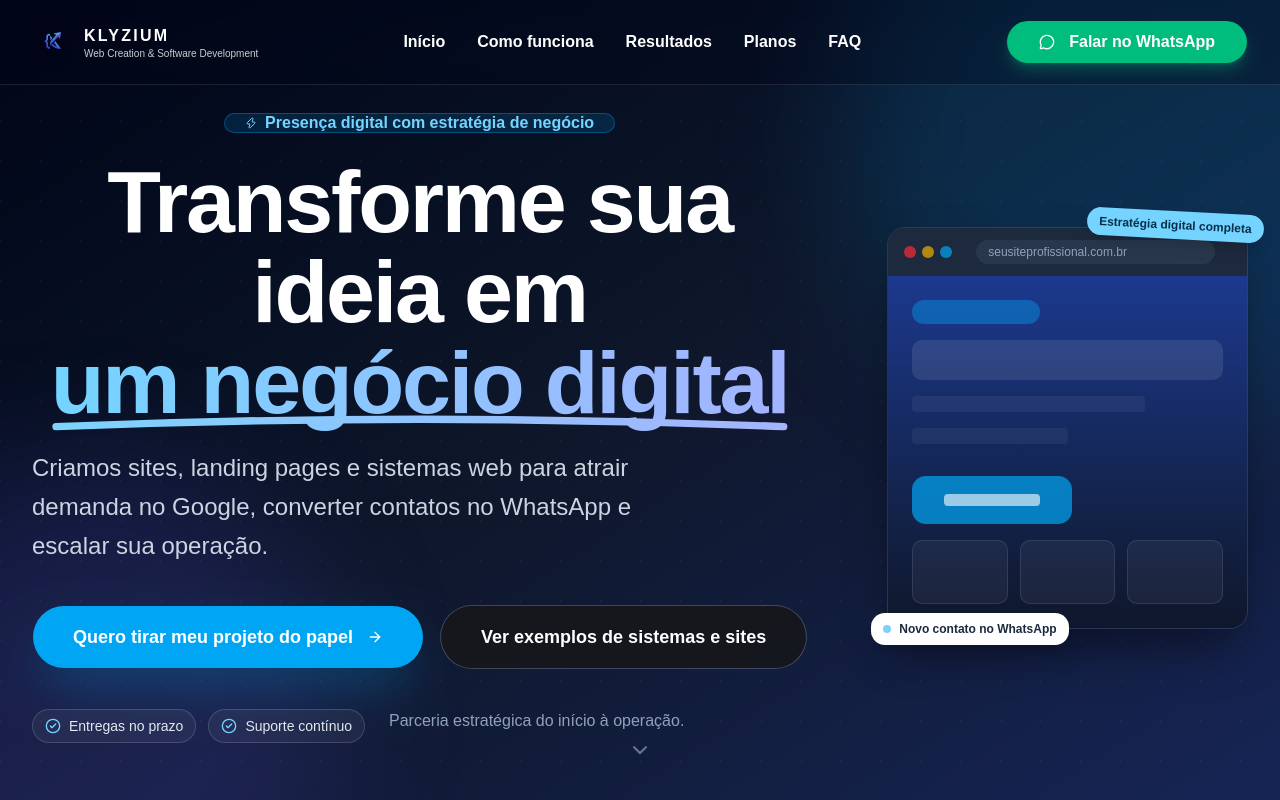
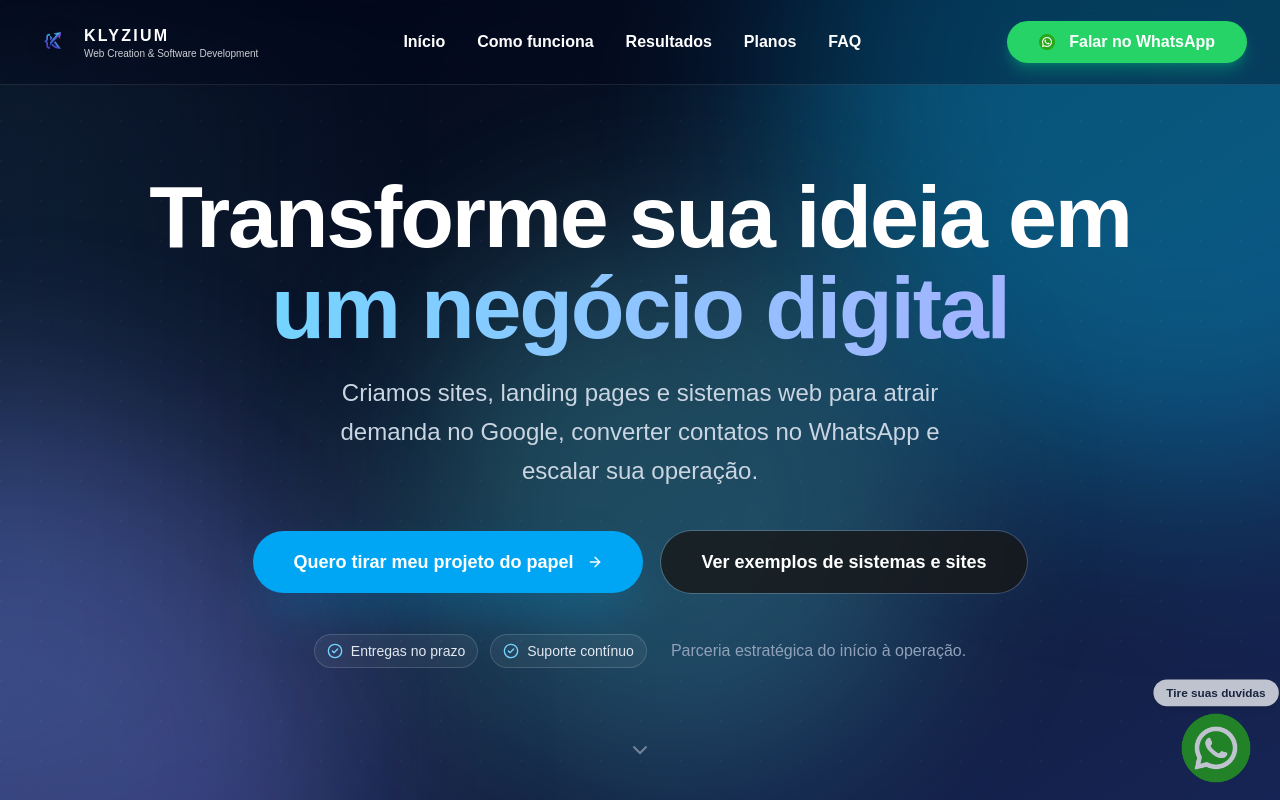
Before and after one commit to Klyzium/main-site, a React (Vite) app: page / in a window 1280 px wide. Shown: the top 800 px of the page. Built offline with nearby package versions, Linux system fonts and the light colour scheme; the HTML template or start-up script is replaced by a standard one.

Commit message:
add botao zap e atualizaçoes

```diff
--- a/src/App.tsx
+++ b/src/App.tsx
@@ -8,6 +8,7 @@ import { HowItWorks } from "@/components/sections/how-it-works";
 import { Navbar } from "@/components/sections/navbar";
 import { Pricing } from "@/components/sections/pricing";
 import { Results } from "@/components/sections/results";
+import { WhatsappButton } from "@/components/whatsapp-button";
 import { gsap } from "@/lib/gsap";
 
 export default function App() {
@@ -18,7 +19,6 @@ export default function App() {
   useLayoutEffect(() => {
     const ctx = gsap.context(() => {
       const prefersReducedMotion = window.matchMedia("(prefers-reduced-motion: reduce)").matches;
-      const desktopStack = window.matchMedia("(min-width: 1024px)").matches;
       const preloader = preloaderRef.current;
       const logo = logoRef.current;
       const paths = logo?.querySelectorAll("path");
@@ -31,46 +31,8 @@ export default function App() {
 
         gsap.set(sections, { autoAlpha: 1 });
 
-        if (desktopStack && sections.length > 1) {
-          const heroSection = sections[0];
-          const firstSectionAfterHero = sections[1];
-          const overlapDistance = 260;
-
-          gsap.set(sections, { position: "relative" });
-          gsap.set(sections[0], { zIndex: 1 });
-          gsap.set(firstSectionAfterHero, { zIndex: 2 });
-
-          gsap.fromTo(
-            firstSectionAfterHero,
-            { y: overlapDistance, boxShadow: "0 -22px 60px rgba(2, 6, 23, 0.35)" },
-            {
-              y: 0,
-              boxShadow: "0 0 0 rgba(2, 6, 23, 0)",
-              ease: "none",
-              scrollTrigger: {
-                trigger: firstSectionAfterHero,
-                start: "top bottom",
-                end: `top top+=${overlapDistance}`,
-                scrub: true,
-              },
-            },
-          );
-
-          gsap.to(heroSection, {
-            y: -48,
-            scale: 0.985,
-            ease: "none",
-            scrollTrigger: {
-              trigger: firstSectionAfterHero,
-              start: "top bottom",
-              end: `top top+=${overlapDistance}`,
-              scrub: true,
-            },
-          });
-        }
-
         sections
-          .filter((section, index) => section.id !== "hero" && (!desktopStack || index !== 1))
+          .filter((section) => section.id !== "hero")
           .forEach((section) => {
             gsap.fromTo(
               section,
@@ -169,6 +131,7 @@ export default function App() {
         <CTA />
       </main>
       <Footer />
+      <WhatsappButton />
     </div>
   );
 }
--- a/src/components/sections/cta.tsx
+++ b/src/components/sections/cta.tsx
@@ -1,6 +1,7 @@
 import { Container } from "@/components/layout/container";
 import { Section } from "@/components/layout/section";
 import { Button } from "@/components/ui/button";
+import { WHATSAPP_URL } from "@/lib/whatsapp";
 
 export function CTA() {
   return (
@@ -20,10 +21,14 @@ export function CTA() {
         </p>
         <div className="flex justify-center">
           <Button
+            asChild
             size="lg"
-            className="h-14 rounded-full bg-sky-600 px-10 text-base font-bold text-white shadow-2xl shadow-black/20 hover:bg-sky-500"
+            className="h-14 rounded-full bg-[#25D366] px-10 text-base font-bold text-white shadow-2xl shadow-emerald-500/30 hover:bg-[#1fb357]"
           >
-            Falar no WhatsApp agora
+            <a href={WHATSAPP_URL} target="_blank" rel="noopener noreferrer">
+              <img src="/redesSociais/whatsapp.png" alt="" aria-hidden="true" className="mr-2 h-5 w-5" />
+              Falar no WhatsApp agora
+            </a>
           </Button>
         </div>
       </Container>
--- a/src/components/sections/hero.tsx
+++ b/src/components/sections/hero.tsx
@@ -1,6 +1,5 @@
 import { useLayoutEffect, useRef } from "react";
-import { ArrowRight, CheckCircle2, ChevronDown, Zap } from "lucide-react";
-import { Badge } from "@/components/ui/badge";
+import { ArrowRight, CheckCircle2, ChevronDown } from "lucide-react";
 import { Button } from "@/components/ui/button";
 import { Container } from "@/components/layout/container";
 import { gsap } from "@/lib/gsap";
@@ -10,18 +9,147 @@ export function Hero() {
 
   useLayoutEffect(() => {
     if (window.matchMedia("(prefers-reduced-motion: reduce)").matches) return;
+    const isMobile = window.matchMedia("(max-width: 767px)").matches;
+    let removeMouseListener: (() => void) | null = null;
+    let removeMouseLeaveListener: (() => void) | null = null;
 
     const ctx = gsap.context(() => {
+      const section = sectionRef.current;
       const tl = gsap.timeline({ defaults: { ease: "power3.out" } });
 
-      tl.from("[data-hero-badge]", { y: 18, autoAlpha: 0, duration: 0.45 })
-        .from("[data-hero-title]", { y: 28, autoAlpha: 0, duration: 0.6 }, "-=0.15")
+      tl.from("[data-hero-title]", { y: 28, autoAlpha: 0, duration: 0.6 }, "-=0.15")
         .from("[data-hero-text]", { y: 22, autoAlpha: 0, duration: 0.45 }, "-=0.2")
-        .from("[data-hero-proof]", { y: 16, autoAlpha: 0, duration: 0.4 }, "-=0.12")
-        .from("[data-hero-mockup]", { y: 24, autoAlpha: 0, scale: 0.98, duration: 0.6 }, "-=0.35");
+        .from("[data-hero-proof]", { y: 16, autoAlpha: 0, duration: 0.4 }, "-=0.12");
+
+      gsap.fromTo(
+        "[data-aurora='a']",
+        { x: isMobile ? -55 : -120, y: isMobile ? 22 : 60, scale: 0.9, autoAlpha: isMobile ? 0.42 : 0.55 },
+        {
+          x: isMobile ? 65 : 140,
+          y: isMobile ? -35 : -90,
+          scale: isMobile ? 1.08 : 1.2,
+          autoAlpha: isMobile ? 0.72 : 0.95,
+          duration: isMobile ? 7.4 : 5.2,
+          repeat: -1,
+          yoyo: true,
+          ease: "sine.inOut",
+        },
+      );
+
+      gsap.fromTo(
+        "[data-aurora='b']",
+        { x: isMobile ? 48 : 90, y: isMobile ? -20 : -50, scale: 0.9, autoAlpha: isMobile ? 0.38 : 0.5 },
+        {
+          x: isMobile ? -70 : -150,
+          y: isMobile ? 46 : 100,
+          scale: isMobile ? 1.08 : 1.18,
+          autoAlpha: isMobile ? 0.7 : 0.92,
+          duration: isMobile ? 8.2 : 5.8,
+          repeat: -1,
+          yoyo: true,
+          ease: "sine.inOut",
+        },
+      );
+
+      gsap.fromTo(
+        "[data-aurora='c']",
+        { x: isMobile ? -32 : -80, y: isMobile ? 26 : 70, scale: 0.9, autoAlpha: isMobile ? 0.34 : 0.45 },
+        {
+          x: isMobile ? 46 : 110,
+          y: isMobile ? -34 : -80,
+          scale: isMobile ? 1.06 : 1.14,
+          autoAlpha: isMobile ? 0.62 : 0.85,
+          duration: isMobile ? 7 : 4.8,
+          repeat: -1,
+          yoyo: true,
+          ease: "sine.inOut",
+        },
+      );
+
+      gsap.fromTo(
+        "[data-aurora='d']",
+        { xPercent: -120, autoAlpha: isMobile ? 0.1 : 0.18 },
+        {
+          xPercent: 120,
+          autoAlpha: isMobile ? 0.24 : 0.42,
+          duration: isMobile ? 8.8 : 4.6,
+          repeat: -1,
+          yoyo: true,
+          ease: "sine.inOut",
+        },
+      );
+
+      if (!isMobile && section && window.matchMedia("(pointer: fine)").matches) {
+        const moveAurora = (event: MouseEvent) => {
+          const bounds = section.getBoundingClientRect();
+          const offsetX = ((event.clientX - bounds.left) / bounds.width - 0.5) * 30;
+          const offsetY = ((event.clientY - bounds.top) / bounds.height - 0.5) * 24;
+          const cursorX = event.clientX - bounds.left;
+          const cursorY = event.clientY - bounds.top;
+
+          gsap.to("[data-aurora-parallax]", {
+            x: offsetX,
+            y: offsetY,
+            duration: 0.9,
+            ease: "power2.out",
+            overwrite: "auto",
+          });
+
+          gsap.to("[data-cursor-glow]", {
+            x: cursorX,
+            y: cursorY,
+            autoAlpha: 0.8,
+            duration: 0.35,
+            ease: "power2.out",
+            overwrite: "auto",
+          });
+
+          gsap.to("[data-aurora-tilt]", {
+            rotateX: offsetY * -0.08,
+            rotateY: offsetX * 0.08,
+            transformPerspective: 900,
+            transformOrigin: "50% 50%",
+            duration: 0.45,
+            ease: "power2.out",
+            overwrite: "auto",
+          });
+        };
+
+        const leaveAurora = () => {
+          gsap.to("[data-cursor-glow]", { autoAlpha: 0, duration: 0.5, ease: "power2.out", overwrite: "auto" });
+          gsap.to("[data-aurora-parallax]", { x: 0, y: 0, duration: 0.7, ease: "power2.out", overwrite: "auto" });
+          gsap.to("[data-aurora-tilt]", {
+            rotateX: 0,
+            rotateY: 0,
+            duration: 0.7,
+            ease: "power2.out",
+            overwrite: "auto",
+          });
+        };
+
+        section.addEventListener("mousemove", moveAurora);
+        section.addEventListener("mouseleave", leaveAurora);
+        removeMouseListener = () => section.removeEventListener("mousemove", moveAurora);
+        removeMouseLeaveListener = () => section.removeEventListener("mouseleave", leaveAurora);
+      }
+
+      gsap.to("[data-aurora-parallax]", {
+        y: isMobile ? -18 : -60,
+        ease: "none",
+        scrollTrigger: {
+          trigger: section,
+          start: "top top",
+          end: "bottom top",
+          scrub: true,
+        },
+      });
     }, sectionRef);
 
-    return () => ctx.revert();
+    return () => {
+      if (removeMouseListener) removeMouseListener();
+      if (removeMouseLeaveListener) removeMouseLeaveListener();
+      ctx.revert();
+    };
   }, []);
 
   return (
@@ -31,8 +159,30 @@ export function Hero() {
       className="relative min-h-screen flex items-center overflow-hidden bg-gradient-to-br from-slate-950 via-slate-900 to-blue-950"
     >
       <div className="absolute inset-0 overflow-hidden pointer-events-none">
-        <div className="absolute -top-40 -right-40 w-[600px] h-[600px] rounded-full bg-sky-500/15 blur-3xl" />
-        <div className="absolute -bottom-40 -left-40 w-[500px] h-[500px] rounded-full bg-indigo-500/15 blur-3xl" />
+        <div data-aurora-tilt className="absolute inset-0 will-change-transform">
+          <div data-aurora-parallax className="absolute inset-0 will-change-transform">
+            <div
+              data-cursor-glow
+              className="absolute left-0 top-0 h-[320px] w-[320px] -translate-x-1/2 -translate-y-1/2 rounded-full bg-cyan-200/30 blur-[70px] opacity-0 will-change-transform"
+            />
+          <div
+            data-aurora="a"
+            className="absolute -top-52 -right-44 h-[700px] w-[700px] rounded-full bg-sky-400/45 blur-[90px] will-change-transform"
+          />
+          <div
+            data-aurora="b"
+            className="absolute -bottom-48 -left-44 h-[620px] w-[620px] rounded-full bg-indigo-400/42 blur-[90px] will-change-transform"
+          />
+          <div
+            data-aurora="c"
+            className="absolute left-1/2 top-1/3 h-[520px] w-[520px] -translate-x-1/2 rounded-full bg-cyan-300/35 blur-[85px] will-change-transform"
+          />
+          <div
+            data-aurora="d"
+            className="absolute inset-y-0 -left-1/3 w-2/3 bg-gradient-to-r from-transparent via-sky-300/35 to-transparent blur-3xl will-change-transform"
+          />
+          </div>
+        </div>
         <div
           className="absolute inset-0 opacity-[0.03]"
           style={{
@@ -42,18 +192,8 @@ export function Hero() {
         />
       </div>
 
-      <Container className="relative pt-24 pb-10 max-[390px]:px-4 flex flex-col lg:flex-row items-center gap-5 sm:gap-7 lg:gap-20">
-        <div className="flex-1 text-center lg:text-left">
-          <div className="mb-6 flex justify-center">
-            <Badge
-              data-hero-badge
-              className="w-fit bg-sky-500/15 text-sky-300 border border-sky-500/35 backdrop-blur rounded-full px-4 lg:px-5 max-[390px]:px-3 py-1.5 text-sm lg:text-base max-[390px]:text-xs font-semibold inline-flex items-center gap-2 max-[390px]:gap-1"
-            >
-              <Zap className="w-3.5 h-3.5" />
-              Presença digital com estratégia de negócio
-            </Badge>
-          </div>
-
+      <Container className="relative pt-20 pb-10 max-[390px]:px-4 flex items-center justify-center">
+        <div className="w-full max-w-5xl text-center">
           <h1
             data-hero-title
             className="text-center text-5xl max-[390px]:text-4xl lg:text-7xl xl:text-[5.5rem] font-black text-white leading-[1.03] tracking-tight mb-5"
@@ -63,32 +203,18 @@ export function Hero() {
               <span className="text-transparent bg-clip-text bg-gradient-to-r from-sky-300 to-indigo-300">
                 um negócio digital
               </span>
-              <svg className="absolute -bottom-2 left-0 w-full" viewBox="0 0 300 12" fill="none">
-                <path
-                  d="M2 8 Q150 2 298 8"
-                  stroke="url(#underline-grad)"
-                  strokeWidth="3"
-                  strokeLinecap="round"
-                />
-                <defs>
-                  <linearGradient id="underline-grad" x1="0" y1="0" x2="1" y2="0">
-                    <stop stopColor="#7dd3fc" />
-                    <stop offset="1" stopColor="#a5b4fc" />
-                  </linearGradient>
-                </defs>
-              </svg>
             </span>
           </h1>
 
           <p
             data-hero-text
-            className="text-lg max-[390px]:text-base lg:text-2xl text-slate-300 max-w-xl lg:max-w-2xl mx-auto lg:mx-0 mb-5 sm:mb-4 lg:mb-10 leading-relaxed"
+            className="text-lg max-[390px]:text-base lg:text-2xl text-slate-300 max-w-2xl mx-auto mb-5 sm:mb-4 lg:mb-10 leading-relaxed"
           >
             Criamos sites, landing pages e sistemas web para atrair demanda no Google, converter contatos no
             WhatsApp e escalar sua operação.
           </p>
 
-          <div className="flex flex-col mb-5 sm:flex-row gap-2 sm:gap-4 justify-center lg:justify-start">
+          <div className="flex flex-col mb-5 sm:flex-row gap-2 sm:gap-4 justify-center">
             <Button
               size="lg"
               className="bg-sky-500 hover:bg-sky-400 text-white font-bold text-base lg:text-lg max-[390px]:text-sm shadow-2xl shadow-sky-500/30 rounded-full px-8 lg:px-10 max-[390px]:px-6 h-14 lg:h-16 group"
@@ -107,7 +233,7 @@ export function Hero() {
 
           <div
             data-hero-proof
-            className="mt-2 sm:mt-3 lg:mt-10 flex flex-col sm:flex-row items-center lg:items-start gap-3 sm:gap-6 justify-center lg:justify-start"
+            className="mt-2 sm:mt-3 lg:mt-10 flex flex-col sm:flex-row items-center gap-3 sm:gap-6 justify-center"
           >
             <div className="flex flex-col sm:flex-row items-center gap-2 sm:gap-3">
               <span className="inline-flex items-center gap-2 rounded-full border border-white/15 bg-white/5 px-3 py-1.5 text-sm text-slate-200">
@@ -120,45 +246,6 @@ export function Hero() {
               </span>
             </div>
             <p className="text-slate-400 text-sm lg:text-base">Parceria estratégica do início à operação.</p>
-          </div>
-        </div>
-
-        <div className="flex-1 w-full max-w-md lg:max-w-none">
-          <div data-hero-mockup className="relative">
-            <div className="rounded-2xl overflow-hidden shadow-2xl shadow-black/50 border border-white/10">
-              <div className="bg-slate-800 px-4 py-3 flex items-center gap-2">
-                <div className="flex gap-1.5">
-                  <div className="w-3 h-3 rounded-full bg-red-500/70" />
-                  <div className="w-3 h-3 rounded-full bg-yellow-500/70" />
-                  <div className="w-3 h-3 rounded-full bg-sky-500/70" />
-                </div>
-                <div className="flex-1 mx-4 bg-slate-700/60 rounded-full px-3 py-1 text-slate-400 text-xs">
-                  seusiteprofissional.com.br
-                </div>
-              </div>
-              <div className="bg-gradient-to-b from-blue-900 to-slate-900 p-6 min-h-[280px] flex flex-col gap-4">
-                <div className="h-6 w-32 rounded-full bg-sky-500/40" />
-                <div className="h-10 w-full rounded-lg bg-white/10" />
-                <div className="h-4 w-3/4 rounded bg-white/5" />
-                <div className="h-4 w-1/2 rounded bg-white/5" />
-                <div className="mt-4 h-12 w-40 rounded-xl bg-sky-500/70 flex items-center justify-center">
-                  <div className="h-3 w-24 rounded bg-white/60" />
-                </div>
-                <div className="mt-auto flex gap-3">
-                  {[1, 2, 3].map((i) => (
-                    <div key={i} className="flex-1 h-16 rounded-lg bg-white/5 border border-white/10" />
-                  ))}
-                </div>
-              </div>
-            </div>
-
-            <div className="absolute -top-4 -right-4 bg-sky-300 text-sky-950 text-xs font-black px-3 py-1.5 rounded-full shadow-lg rotate-3">
-              Estratégia digital completa
-            </div>
-            <div className="absolute -bottom-4 -left-4 bg-white text-slate-800 text-xs font-bold px-3 py-2 rounded-xl shadow-xl flex items-center gap-2">
-              <div className="w-2 h-2 rounded-full bg-sky-500 animate-pulse" />
-              Novo contato no WhatsApp
-            </div>
           </div>
         </div>
       </Container>
--- a/src/components/sections/navbar.tsx
+++ b/src/components/sections/navbar.tsx
@@ -1,8 +1,9 @@
 import { useEffect, useState, type MouseEvent } from "react";
-import { Menu, MessageCircle, X } from "lucide-react";
+import { Menu, X } from "lucide-react";
 import { Button } from "@/components/ui/button";
 import { NAV_LINKS } from "@/content/landing";
 import { gsap } from "@/lib/gsap";
+import { WHATSAPP_URL } from "@/lib/whatsapp";
 
 export function Navbar() {
   const logoSrc = "/logo/logo.png";
@@ -91,9 +92,11 @@ export function Navbar() {
           </nav>
 
           <div className="hidden md:block">
-            <Button className="bg-emerald-500 hover:bg-emerald-600 text-white font-semibold lg:text-base shadow-lg shadow-emerald-500/25 rounded-full px-6 lg:px-8 h-10 lg:h-11">
-              <MessageCircle className="w-4 h-4 mr-2" />
-              Falar no WhatsApp
+            <Button asChild className="bg-[#25D366] hover:bg-[#1fb357] text-white font-semibold lg:text-base shadow-lg shadow-emerald-500/30 rounded-full px-6 lg:px-8 h-10 lg:h-11">
+              <a href={WHATSAPP_URL} target="_blank" rel="noopener noreferrer">
+                <img src="/redesSociais/whatsapp.png" alt="" aria-hidden="true" className="mr-2 h-4 w-4" />
+                Falar no WhatsApp
+              </a>
             </Button>
           </div>
 
@@ -147,8 +150,11 @@ export function Navbar() {
             ))}
           </nav>
 
-          <Button className="bg-emerald-500 hover:bg-emerald-600 text-white font-semibold rounded-full mt-auto">
-            Falar no WhatsApp
+          <Button asChild className="bg-[#25D366] hover:bg-[#1fb357] text-white font-semibold rounded-full mt-auto">
+            <a href={WHATSAPP_URL} target="_blank" rel="noopener noreferrer" onClick={() => setOpen(false)}>
+              <img src="/redesSociais/whatsapp.png" alt="" aria-hidden="true" className="mr-2 h-4 w-4" />
+              Falar no WhatsApp
+            </a>
           </Button>
         </aside>
       </div>
--- /dev/null
+++ b/src/components/whatsapp-button.tsx
@@ -0,0 +1,20 @@
+import { WHATSAPP_URL } from "@/lib/whatsapp";
+
+export function WhatsappButton() {
+  return (
+    <div className="fixed bottom-5 right-10 sm:right-8 z-[90]">
+      <a
+        href={WHATSAPP_URL}
+        target="_blank"
+        rel="noopener noreferrer"
+        aria-label="Conversar no WhatsApp"
+        className="whatsapp-pulse group relative block rounded-full transition-transform duration-200 hover:scale-105 focus-visible:outline-none focus-visible:ring-2 focus-visible:ring-emerald-400 focus-visible:ring-offset-2"
+      >
+        <span className="pointer-events-none absolute -top-8 left-1/2 -translate-x-1/2 whitespace-nowrap rounded-full bg-white px-3 py-1 text-[11px] font-semibold text-slate-800 shadow-md">
+          Tire suas duvidas
+        </span>
+        <img src="/redesSociais/whatsapp.png" alt="WhatsApp" className="h-14 w-14 sm:h-16 sm:w-16" />
+      </a>
+    </div>
+  );
+}
--- a/src/index.css
+++ b/src/index.css
@@ -128,3 +128,22 @@
     @apply font-sans;
     }
 }
+
+@keyframes whatsapp-pulse {
+  0% {
+    opacity: 1;
+    transform: scale(1);
+  }
+  50% {
+    opacity: 0.7;
+    transform: scale(1.08);
+  }
+  100% {
+    opacity: 1;
+    transform: scale(1);
+  }
+}
+
+.whatsapp-pulse {
+  animation: whatsapp-pulse 1.5s ease-in-out infinite;
+}
--- /dev/null
+++ b/src/lib/whatsapp.ts
@@ -0,0 +1,4 @@
+export const WHATSAPP_PHONE = "5521995563822";
+export const WHATSAPP_TEXT = "Olá, vim pelo site da KLYZIUM e gostaria de mais informações sobre os serviços.";
+
+export const WHATSAPP_URL = `https://wa.me/${WHATSAPP_PHONE}?text=${encodeURIComponent(WHATSAPP_TEXT)}`;
```
Also changed, not shown: public/redesSociais/instagram.png (added), public/redesSociais/whatsapp.png (added).
